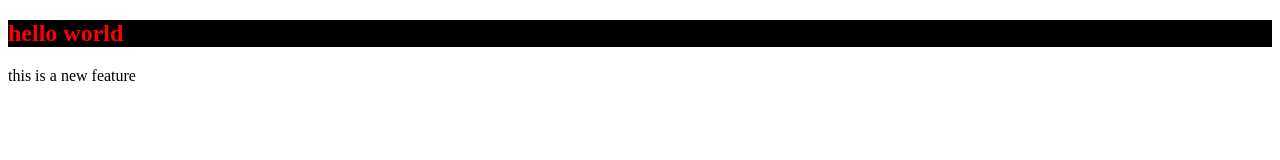
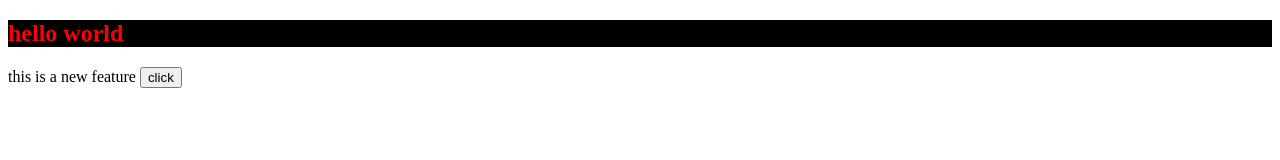
Before and after one commit to AmazeAzlan/localrepo, a plain HTML site: page index.html in a window 1280 px wide. Drawn offline with Linux system fonts and the light colour scheme.

Commit message:
Feature Button

```diff
--- a/index.html
+++ b/index.html
@@ -8,6 +8,6 @@
 </head>
 <body>
   <h2>hello world</h2>
-  <p>this is a new feature</p>
+  <p>this is a new feature <button>click</button></p>
 </body>
 </html>
```
